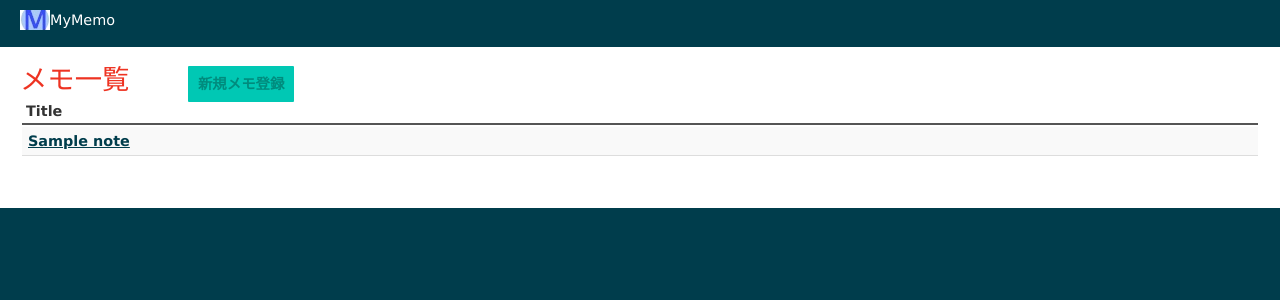
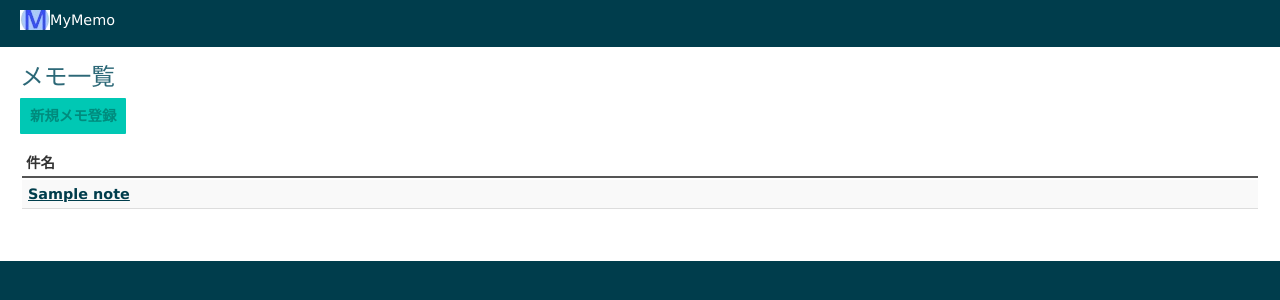
Before and after one commit to Tasuku110/memo, a CakePHP app: the page made by app/View/Notes/index.ctp in a window 1280 px wide. Shown: the top 300 px of the page. Run offline with PHP 8.4 and a stand-in for CakePHP, Linux system fonts and the light colour scheme; the template is opened without the code that fills it: most values are stand-ins (such as "Sample title", 1, 10 or a date in 2020); data that the repository does not hold is empty; some libraries are stand-ins or nearby versions.

Commit message:
バグ修正及びデザイン修正

```diff
--- a/app/Model/Note.php
+++ b/app/Model/Note.php
@@ -1,5 +1,8 @@
 <?php
 
 class Note extends AppModel {
-
+  public $validate = array(
+    'title'=>array('rule'=>'notEmpty'),
+    'body'=>array('rule'=>'notEmpty')
+    );
 }
--- a/app/View/Notes/add.ctp
+++ b/app/View/Notes/add.ctp
@@ -1,4 +1,5 @@
-<h2>新規メモ作成</h2>
+<h3>新規メモ登録</h3>
+
 <?php
 
 echo $this->Form->create('Note');
--- a/app/View/Notes/edit.ctp
+++ b/app/View/Notes/edit.ctp
@@ -1,4 +1,4 @@
-<h2 class="title">メモ編集</h2>
+<h3>メモ編集</h3>
 
 <?php
 echo $this->Form->create('Note');
--- a/app/View/Notes/index.ctp
+++ b/app/View/Notes/index.ctp
@@ -1,4 +1,4 @@
-<h2 class="title">メモ一覧</h2>
+<h3>メモ一覧</h3>
 <nav>
 <ul>
 <li><?php echo $this->Html->link('新規メモ登録', array('action'=>'add')); ?></li>
@@ -6,7 +6,7 @@
 </nav>
 <table>
 	<tr>
-		<th>Title</th>
+		<th>件名</th>
 	</tr>
 
 	<?php foreach ($notes as $note): ?>
--- a/app/View/Notes/view.ctp
+++ b/app/View/Notes/view.ctp
@@ -1,4 +1,4 @@
-<h2 class="title"><?php echo h($note['Note']['title']); ?></h2>
+<h3><?php echo h($note['Note']['title']); ?></h3>
 <nav>
 <ul>
   <li><?php echo $this->Html->link('メモ編集', array('action'=>'edit', $note['Note']['id'])); ?></li>
--- a/app/webroot/css/cake.generic.css
+++ b/app/webroot/css/cake.generic.css
@@ -72,22 +72,21 @@ h4 {
 	font-weight: normal;
 }
 ul, li {
-	margin: 0 12px;
+	/*margin: 0 12px;*/
 }
 p {
 	margin: 0 0 1em 0;
 }
 
 nav {
-	display: inline;
 }
 
 nav > ul {
-	display: inline;
 }
 
 nav > ul > li {
-	display: inline;
+	display: inline-block;
+	margin-bottom:10px;
 }
 
 nav > ul > li > a {
@@ -170,6 +169,7 @@ table {
 	border-right:0;
 	clear: both;
 	color: #333;
+	margin-top:10px;
 	margin-bottom: 10px;
 	width: 100%;
 }
```
Also changed, not shown: app/Controller/NotesController.php (+4 -3 lines).
